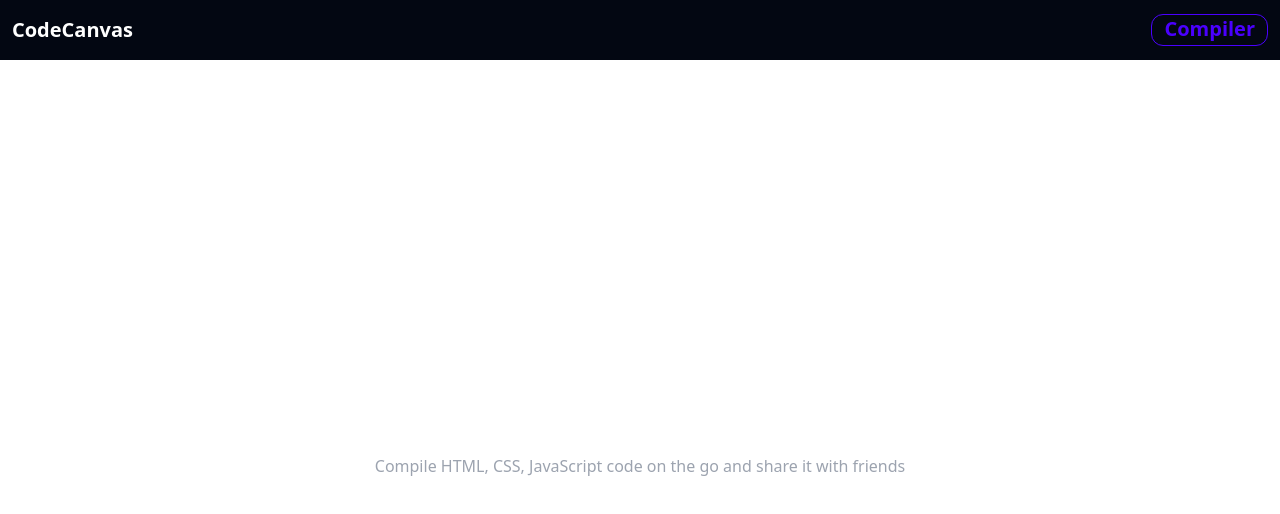
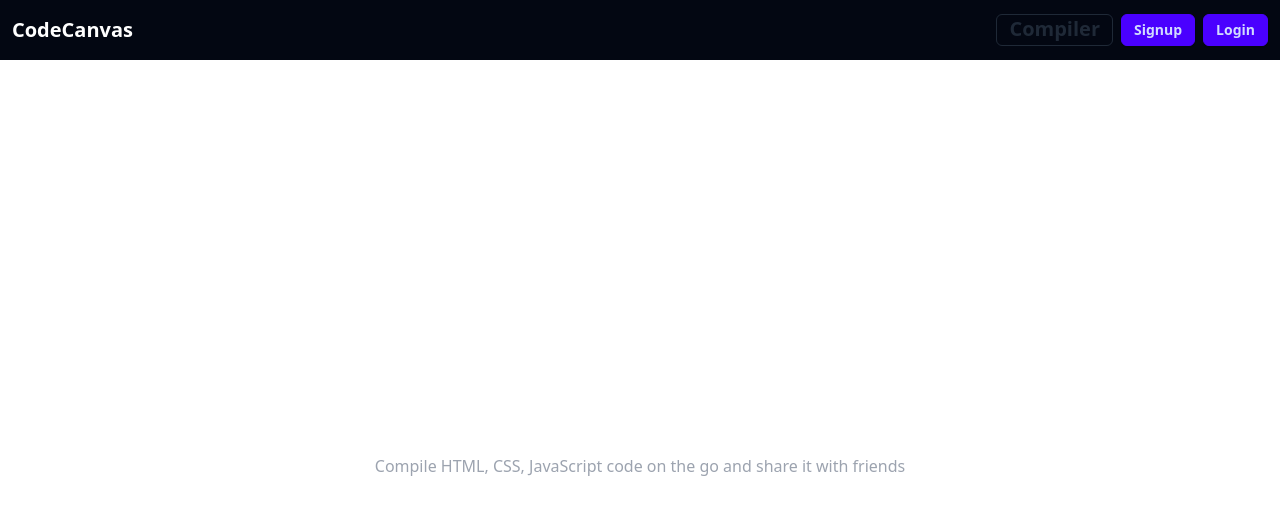
Before and after one commit to Shivakant02/Code-Canvas, a React (Vite) app in the folder client/: page / in a window 1280 px wide. Shown: the top 514 px of the page. Built offline with nearby package versions, Linux system fonts and the light colour scheme.

Commit message:
login,signup added

```diff
--- a/client/src/components/Header.jsx
+++ b/client/src/components/Header.jsx
@@ -9,8 +9,22 @@ function Header() {
       <ul className=" flex gap-2">
         <li>
           <Link to="/compile">
-            <button className=" btn btn-outline btn-sm btn-primary text-xl rounded-xl pb-2">
+            <button className=" btn btn-outline btn-sm btn-ghost text-xl rounded-md pb-2">
               Compiler
+            </button>
+          </Link>
+        </li>
+        <li>
+          <Link to="/signup">
+            <button className=" btn  btn-sm btn-primary rounded-md">
+              Signup
+            </button>
+          </Link>
+        </li>
+        <li>
+          <Link to="/login">
+            <button className=" btn  btn-sm btn-primary rounded-md">
+              Login
             </button>
           </Link>
         </li>
```
